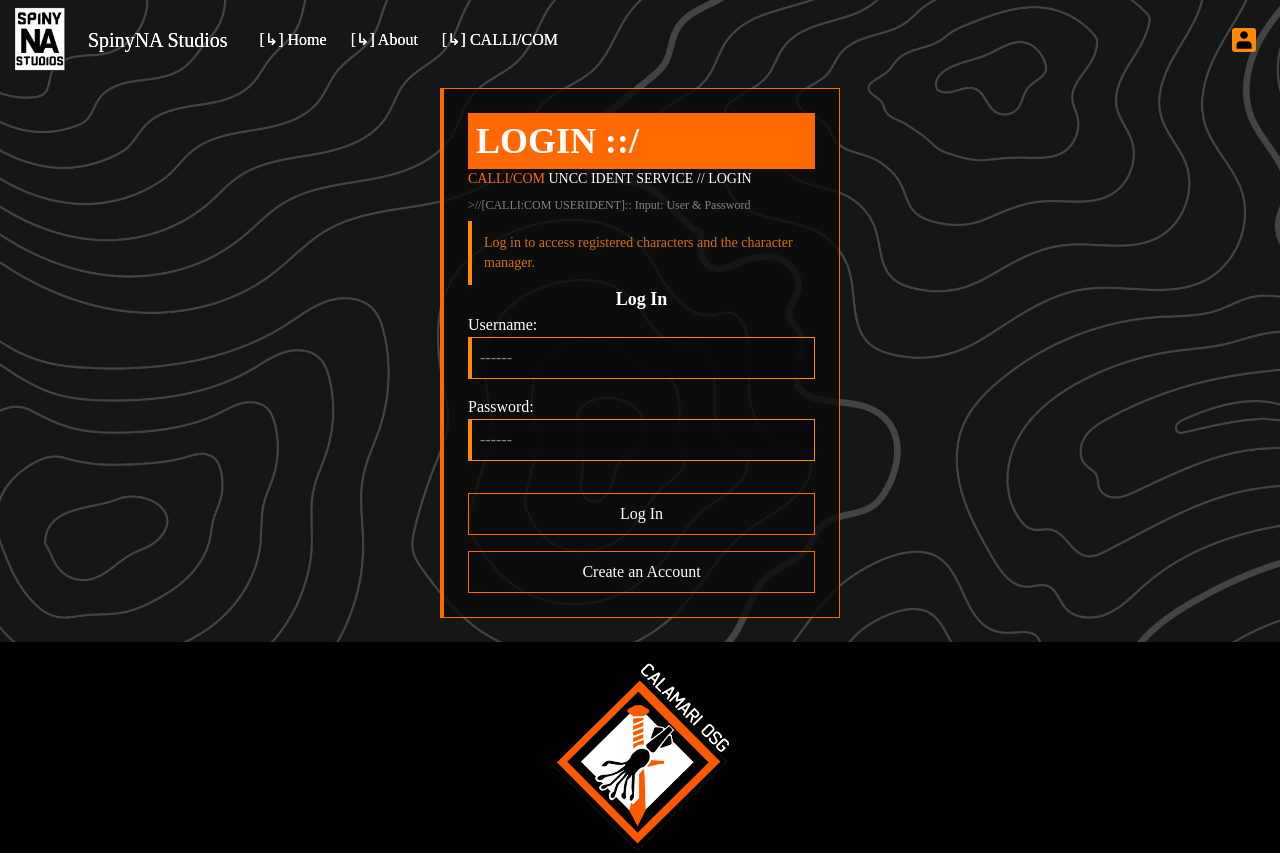
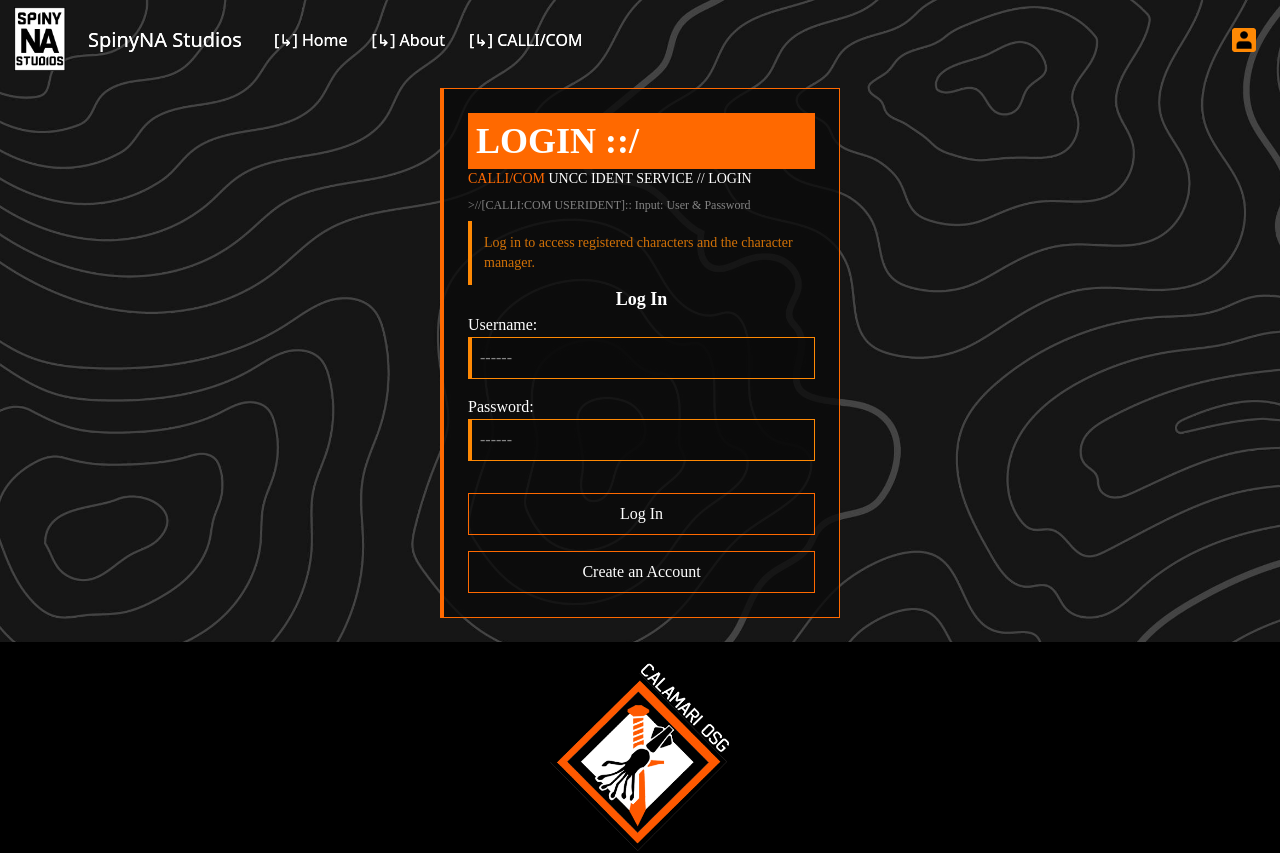
Before and after one commit to RudrNaik/CALLICOM, a React (Vite) app in the folder frontend/: page /login in a window 1280 px wide. Shown: the top 853 px of the page. Built offline with nearby package versions, Linux system fonts and the light colour scheme.

Commit message:
Changes for navbar to see if it works by using the font through the tailwind config.

```diff
--- a/frontend/src/components/Navbar.jsx
+++ b/frontend/src/components/Navbar.jsx
@@ -41,7 +41,7 @@ const Navbar = ({}) => {
 
   return (
     <nav
-      className={`fixed top-0 left-0 w-full z-50 transition-all duration-200 text-white font-[Geist_Mono]
+      className={`fixed top-0 left-0 w-full z-50 transition-all duration-200 text-white font-geist
         ${scrolled ? "bg-neutral-900 shadow-md" : "bg-transparent"}
       `}
     >
--- a/frontend/src/components/Sidebar.jsx
+++ b/frontend/src/components/Sidebar.jsx
@@ -1,16 +1,17 @@
 import React from "react";
+import "../assets/css/Geist.css";
 
 const Sidebar = () => {
   return (
     <div className="top-0 left-0 h-[700px] w-20 bg-orange-400 z-49 flex flex-col items-center justify-end">
 
       {/* Vertical */}
-      <div className="flex flex-col items-center text-black text-[1.0rem] font-[Geist_mono] space-y-1 leading-tight py-20 rotate-270">
+      <div className="flex flex-col items-center text-black text-[1.0rem] font-[Geist_Mono] space-y-1 leading-tight py-20 rotate-270">
         <p>[*][=][↓][↓][↓]</p>
         <p>[↗]RESEARCH/DEVELOPMENT</p>
       </div>
       {/* Horizontal */}
-      <div className="flex flex-col items-center text-black text-[0.80rem] font-[Geist_mono] text-center leading-tight py-5">
+      <div className="flex flex-col items-center text-black text-[0.80rem] font-[Geist_Mono] text-center leading-tight py-5">
         <p>CHILE-JAPAN</p>
         <p>2018-2022</p>
         <p>0x7E9</p>
```
